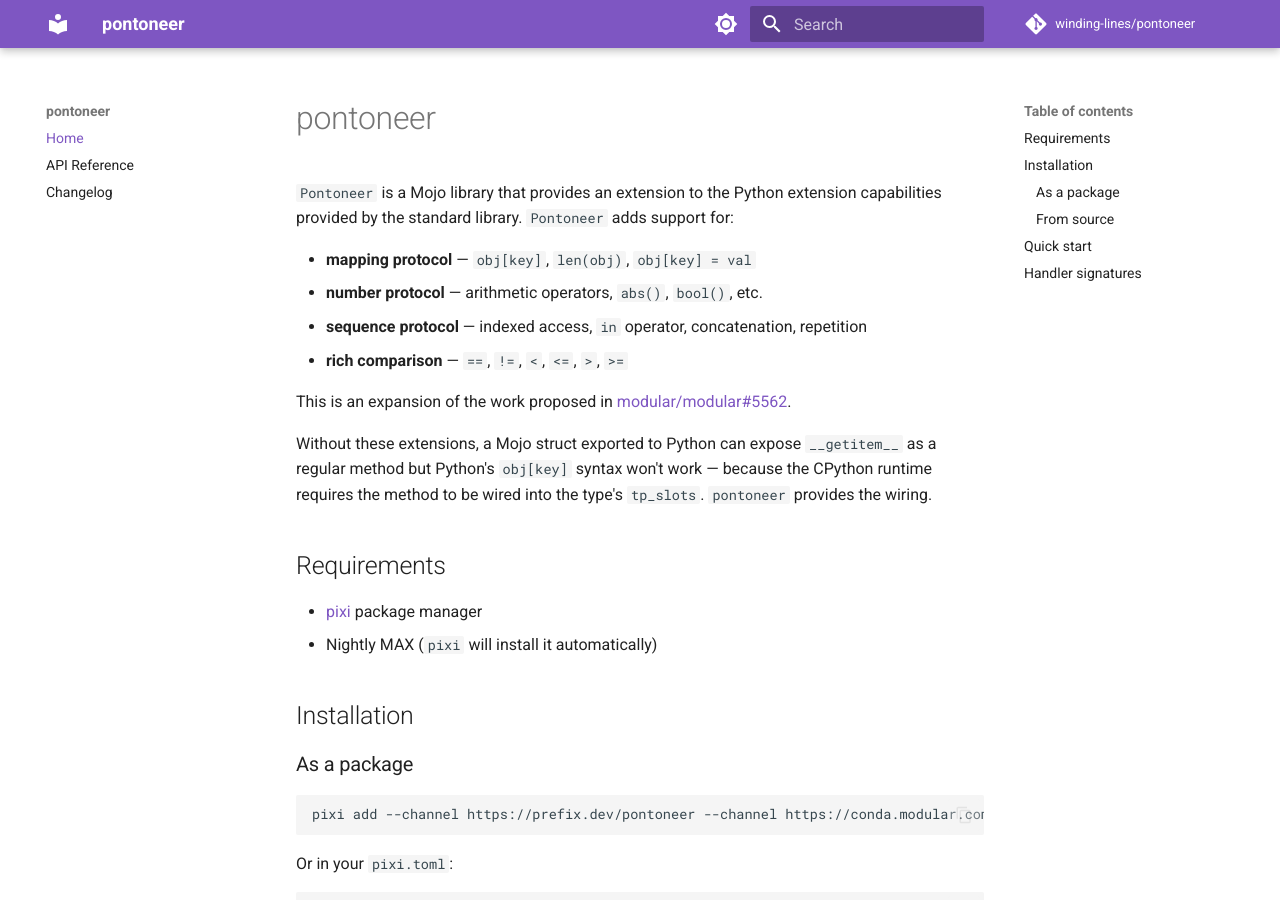
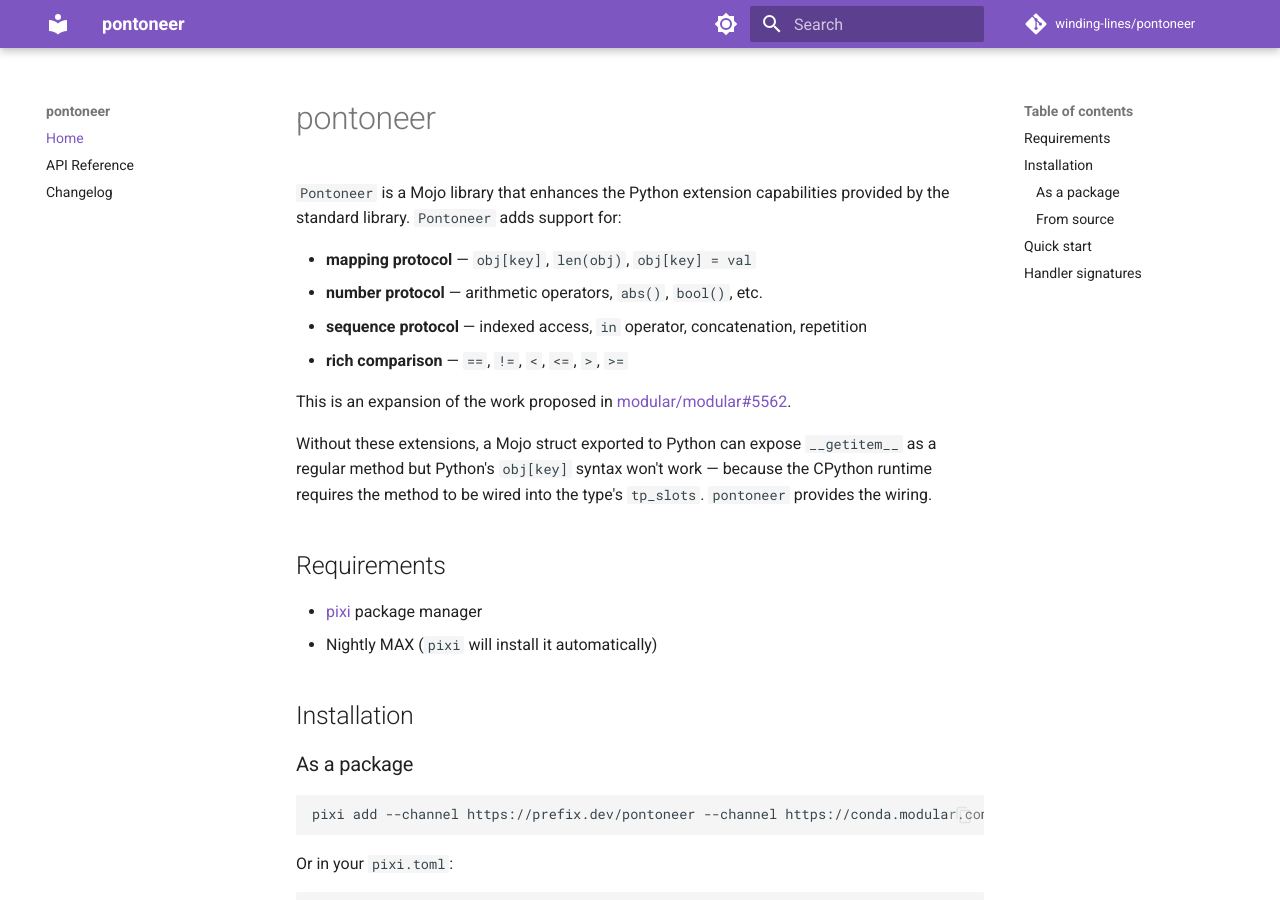
Before and after one commit to winding-lines/pontoneer, an MkDocs documentation site: the page built from docs/index.md, in a window 1280 px wide and 900 px high. Built offline with MkDocs 1.6.1 and Material for MkDocs 9.7.7, drawn with Linux system fonts in a browser that asks for light colours; comment, search, counter and statistics services are not loaded.

Commit message:
Remove duplicated wording in docs index

```diff
--- a/docs/index.md
+++ b/docs/index.md
@@ -1,6 +1,6 @@
 # pontoneer
 
-`Pontoneer` is a Mojo library that provides an extension to the Python extension capabilities
+`Pontoneer` is a Mojo library that enhances the Python extension capabilities
 provided by the standard library. `Pontoneer` adds support for:
 
 - **mapping protocol** — `obj[key]`, `len(obj)`, `obj[key] = val`
```
